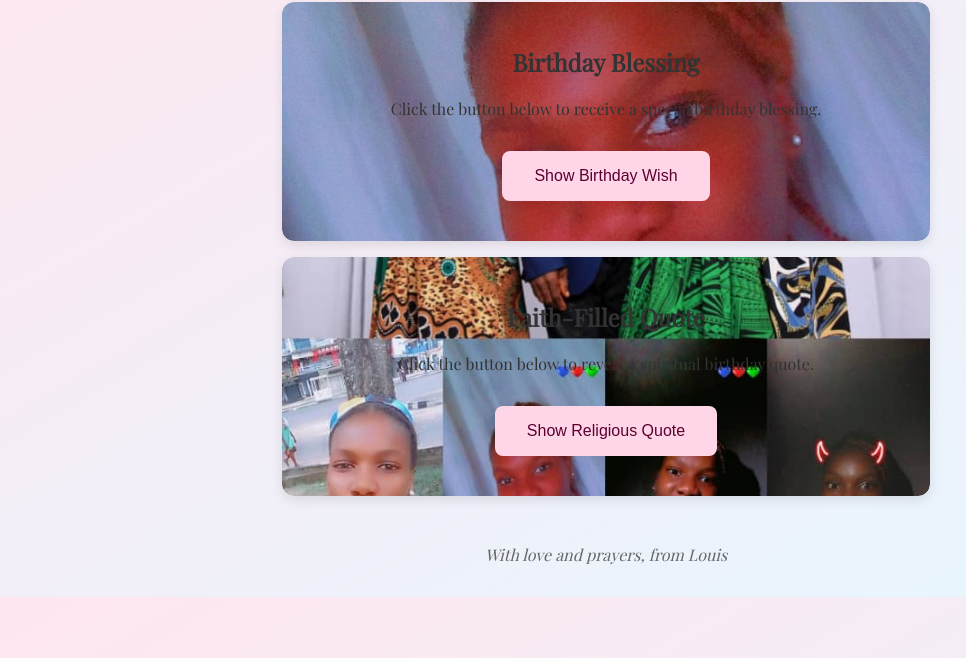
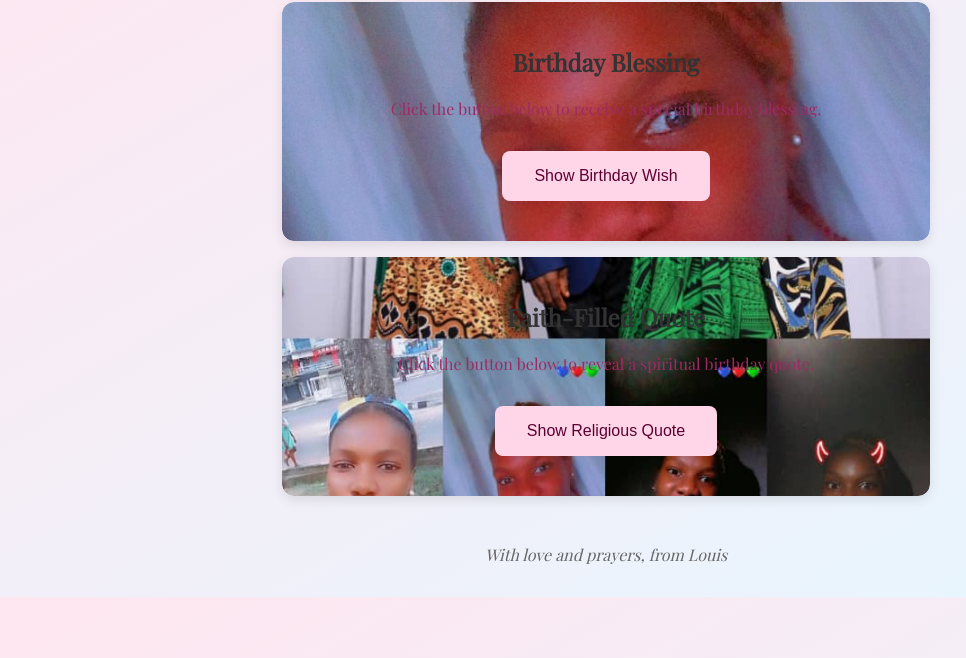
Before and after one commit to Louis123-qwe/Vorda-s-surprise-package, a plain HTML site: page index.html in a window 1280 px wide. Shown: the part 142-800 px from the top of the page, without its empty margins (34-1000 px from the left). Drawn offline with nearby package versions, Linux system fonts and the light colour scheme.

Commit message:
Update index.html

```diff
--- a/index.html
+++ b/index.html
@@ -61,6 +61,9 @@
       margin-top: 3rem;
       font-style: italic;
       color: #666;
+   }
+    #wish, #quote {
+  color: #9e2a64;
     }
   </style>
 </head>
```
